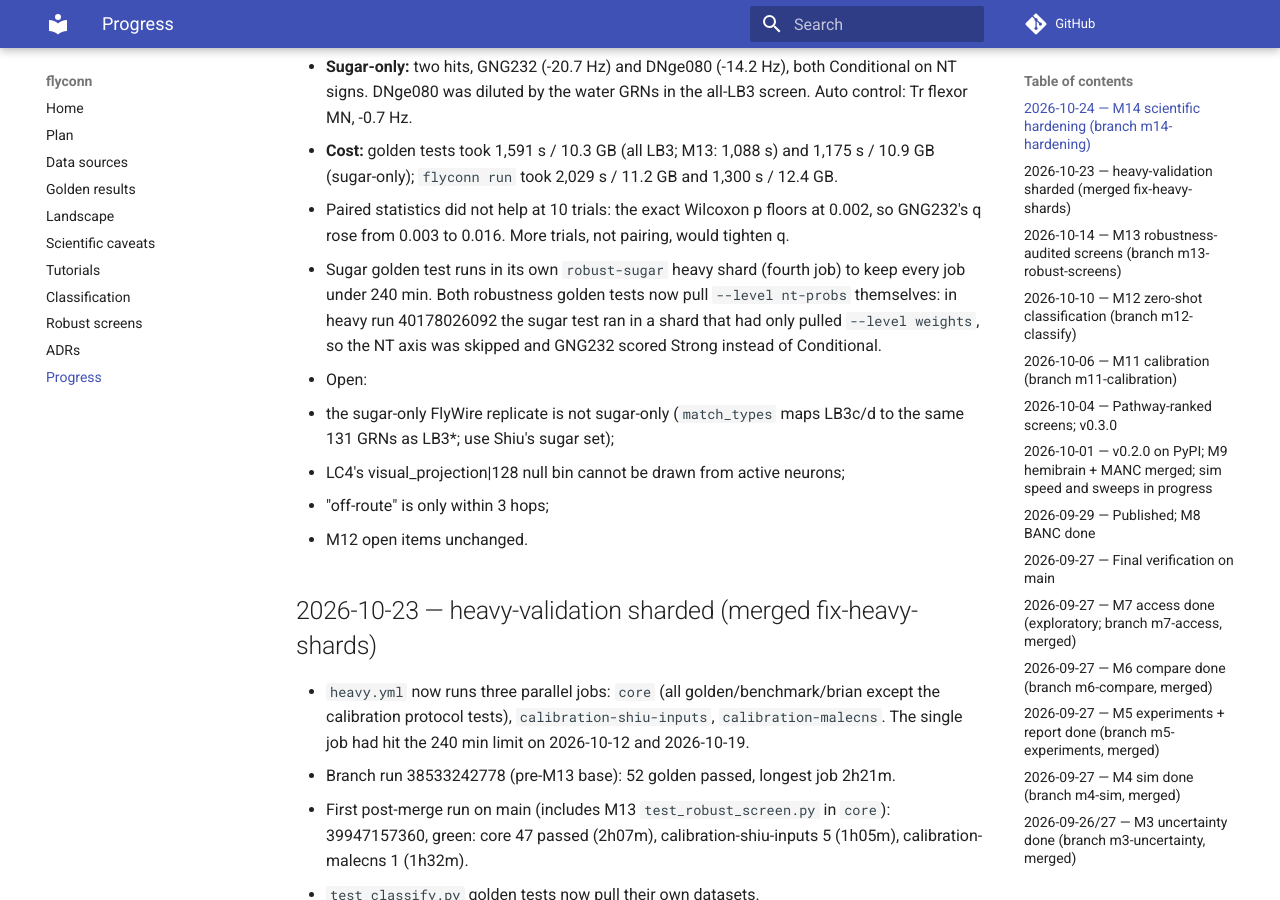
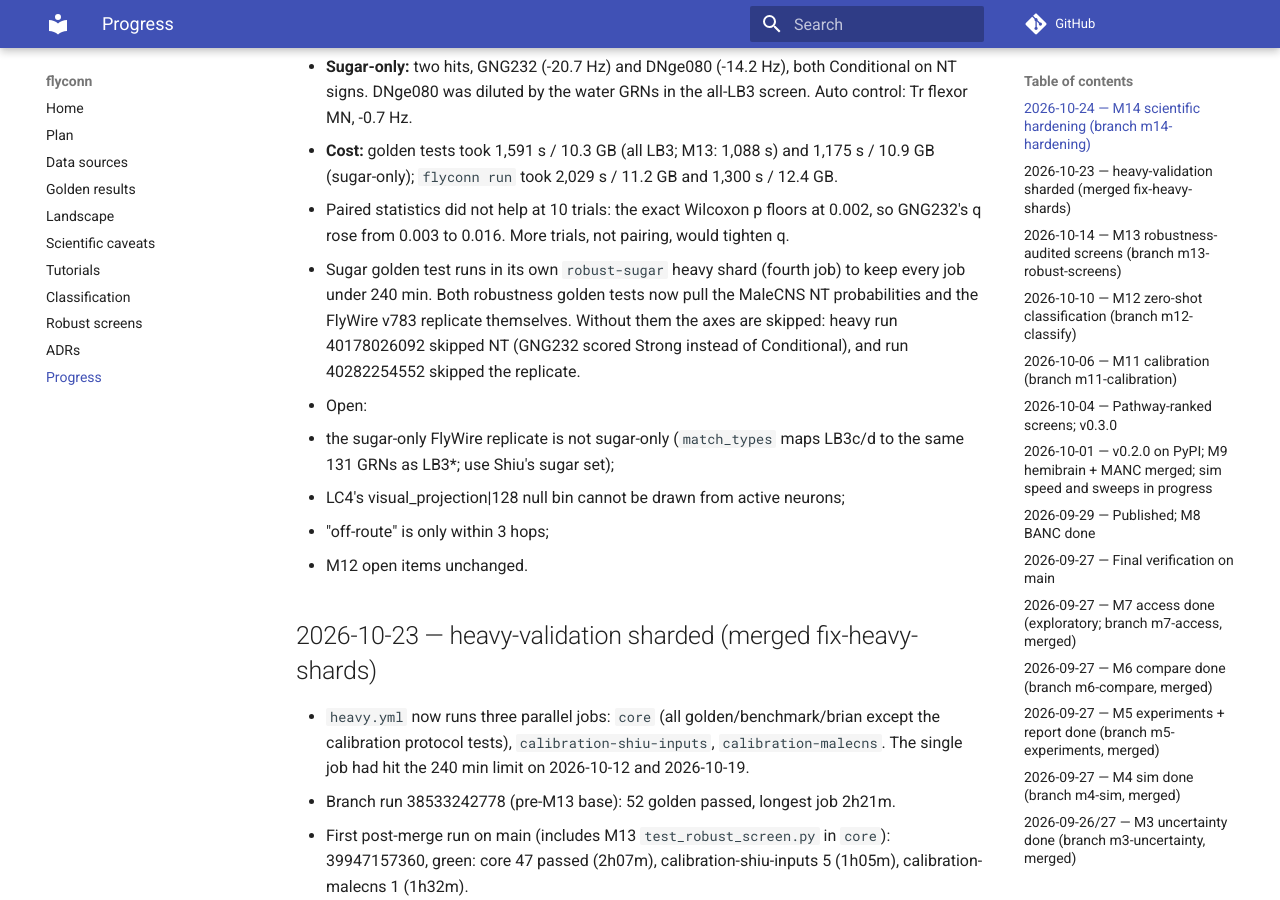
Before and after one commit to moiz-lakkadkutta/flyconn, an MkDocs documentation site: the page built from docs/PROGRESS.md, in a window 1280 px wide and 900 px high, scrolled down 681 px. Built offline with MkDocs 1.6.1 and Material for MkDocs 9.7.7, drawn with Linux system fonts in a browser that asks for light colours; comment, search, counter and statistics services are not loaded.

Commit message:
fix(ci): robustness golden tests also pull the flywire@783 replicate
Heavy run 40282254552: in the fresh robust-sugar shard the replicate store was
never pulled, so the replicate axis was skipped (KeyError on the pinned
replicate stimulus provenance). Every other assertion passed, including
Conditional on nt for GNG232 and DNge080.

Co-Authored-By: Claude Opus 5.5 <noreply@anthropic.com>
Claude-Session: https://claude.ai/code/session_0146ujhCdFL57yDjC7Thhn4c

```diff
--- a/docs/PROGRESS.md
+++ b/docs/PROGRESS.md
@@ -17,7 +17,7 @@ Running log so a later session can resume. Newest entry first.
   - **Sugar-only:** two hits, GNG232 (-20.7 Hz) and DNge080 (-14.2 Hz), both Conditional on NT signs. DNge080 was diluted by the water GRNs in the all-LB3 screen. Auto control: Tr flexor MN, -0.7 Hz.
   - **Cost:** golden tests took 1,591 s / 10.3 GB (all LB3; M13: 1,088 s) and 1,175 s / 10.9 GB (sugar-only); `flyconn run` took 2,029 s / 11.2 GB and 1,300 s / 12.4 GB.
 - Paired statistics did not help at 10 trials: the exact Wilcoxon p floors at 0.002, so GNG232's q rose from 0.003 to 0.016. More trials, not pairing, would tighten q.
-- Sugar golden test runs in its own `robust-sugar` heavy shard (fourth job) to keep every job under 240 min. Both robustness golden tests now pull `--level nt-probs` themselves: in heavy run 40178026092 the sugar test ran in a shard that had only pulled `--level weights`, so the NT axis was skipped and GNG232 scored Strong instead of Conditional.
+- Sugar golden test runs in its own `robust-sugar` heavy shard (fourth job) to keep every job under 240 min. Both robustness golden tests now pull the MaleCNS NT probabilities and the FlyWire v783 replicate themselves. Without them the axes are skipped: heavy run 40178026092 skipped NT (GNG232 scored Strong instead of Conditional), and run 40282254552 skipped the replicate.
 - Open:
   - the sugar-only FlyWire replicate is not sugar-only (`match_types` maps LB3c/d to the same 131 GRNs as LB3*; use Shiu's sugar set);
   - LC4's visual_projection|128 null bin cannot be drawn from active neurons;
```
Also changed, not shown: CHANGELOG.md (+1 -1 lines), 2 other files.
